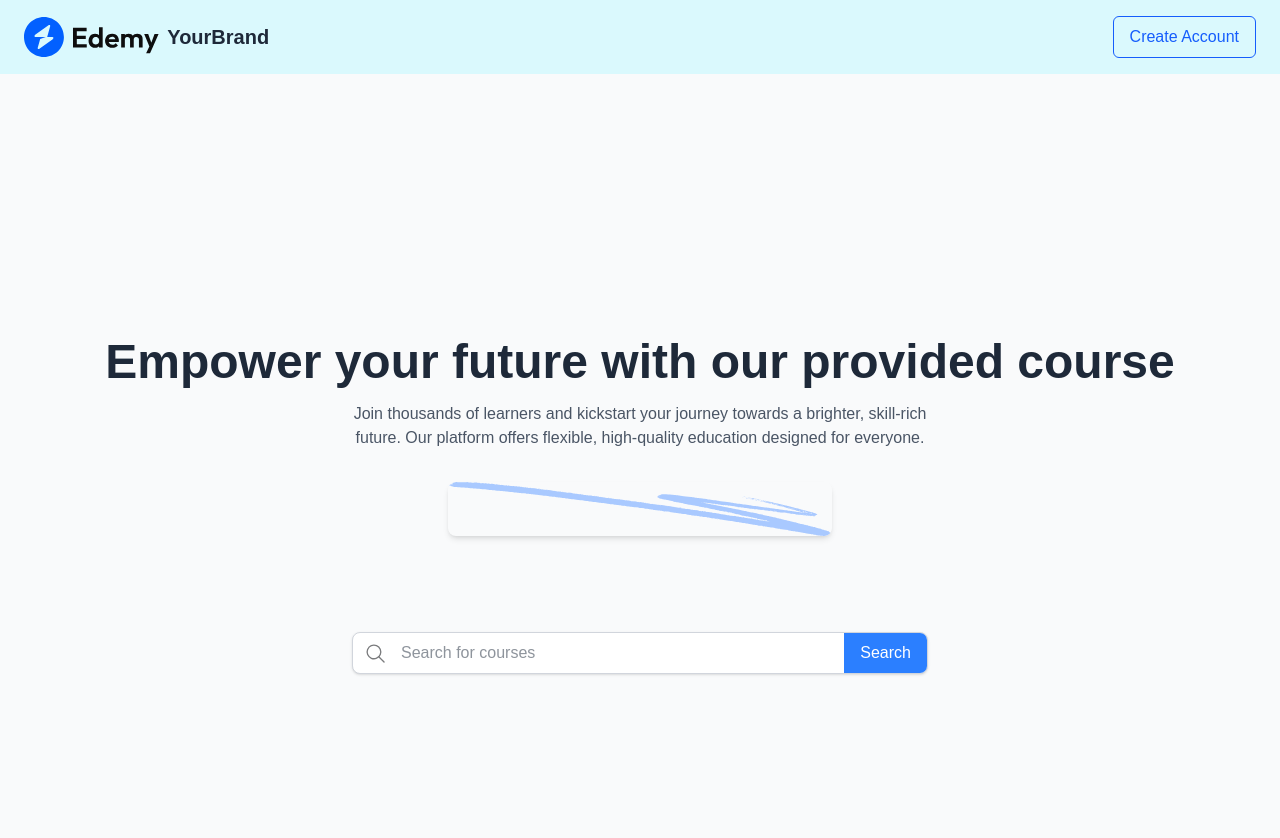
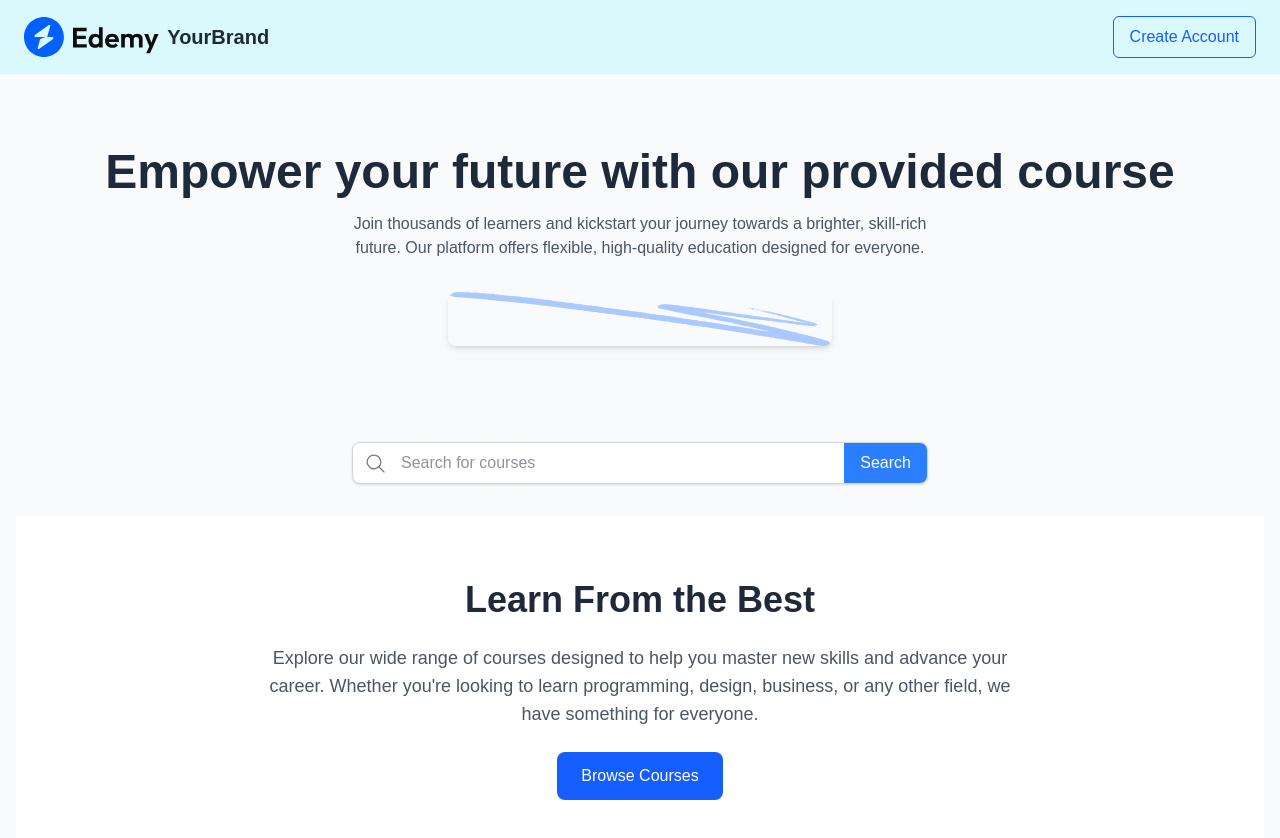
Before and after one commit to itsjeet04/LMS-mern, a React (Vite) app in the folder LMS-MERN-client/: page / in a window 1280 px wide. Shown: the top 838 px of the page. Built offline with nearby package versions, Linux system fonts and the light colour scheme; no server answers; a web font is replaced by a local one.

Commit message:
Enhance Home page layout by adding CoursesSection component and updating SearchBar to accept data prop

```diff
--- a/LMS-MERN-client/src/components/student/CoursesSection.jsx
+++ b/LMS-MERN-client/src/components/student/CoursesSection.jsx
@@ -1,9 +1,26 @@
-import React from 'react'
+import React from 'react';
+import { Link } from 'react-router-dom';
 
 function CoursesSection() {
   return (
-    <div>CoursesSection</div>
-  )
+    <section className="w-full bg-white py-16 px-4 text-center">
+      <div className="max-w-3xl mx-auto space-y-6">
+        <h2 className="text-3xl md:text-4xl font-extrabold text-gray-800">
+          Learn From the Best
+        </h2>
+        <p className="text-gray-600 text-lg">
+          Explore our wide range of courses designed to help you master new skills and advance your career. Whether you're looking to learn programming, design, business, or any other field, we have something for everyone.
+        </p>
+        <Link
+          to="/course-list"
+          onClick={() => window.scrollTo(0, 0)}
+          className="inline-block px-6 py-3 bg-blue-600 text-white font-medium rounded-lg hover:bg-blue-700 transition duration-200"
+        >
+          Browse Courses
+        </Link>
+      </div>
+    </section>
+  );
 }
 
-export default CoursesSection
+export default CoursesSection;
--- a/LMS-MERN-client/src/components/student/Hero.jsx
+++ b/LMS-MERN-client/src/components/student/Hero.jsx
@@ -12,7 +12,6 @@ function Hero() {
       <p className="mt-4 text-gray-600 max-w-xl">
         Join thousands of learners and kickstart your journey towards a brighter, skill-rich future. Our platform offers flexible, high-quality education designed for everyone.
       </p>
-
       <img
         src={assets.sketch}
         alt="sketch"
--- a/LMS-MERN-client/src/components/student/SearchBar.jsx
+++ b/LMS-MERN-client/src/components/student/SearchBar.jsx
@@ -3,10 +3,10 @@ import { assets } from "../../assets/assets";
 import { useNavigate } from 'react-router-dom';
 import { useState } from 'react';
 
-function SearchBar() {
+function SearchBar({data}) {
 
   const navigate = useNavigate();
-  const [input, setInput] = useState('');
+  const [input, setInput] = useState(data ? data : "");
 
   const onSearchHandle = (e) => {
     e.preventDefault();
--- a/LMS-MERN-client/src/pages/student/Home.jsx
+++ b/LMS-MERN-client/src/pages/student/Home.jsx
@@ -1,11 +1,13 @@
 import React from 'react'
 import Hero from '../../components/student/Hero'
 import SearchBar from '../../components/student/SearchBar'
+import CoursesSection from '../../components/student/CoursesSection'
 function Home() {
   return (
     <div className="flex flex-col justify-center items-center gap-8 min-h-screen px-4 bg-gray-50">
   <Hero />
   <SearchBar />
+  <CoursesSection/>
 </div>
 
   )
```
